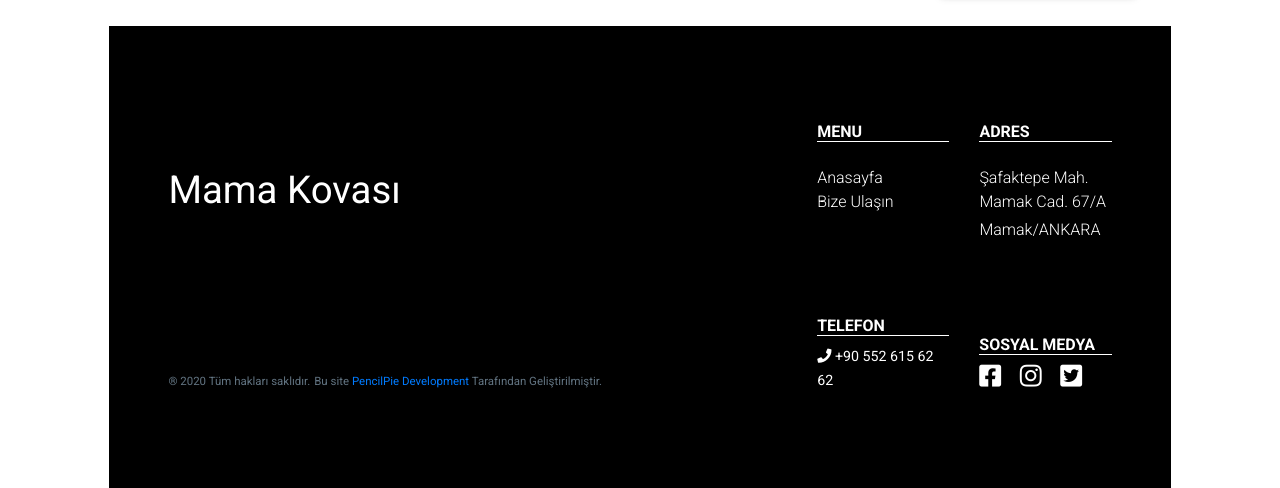
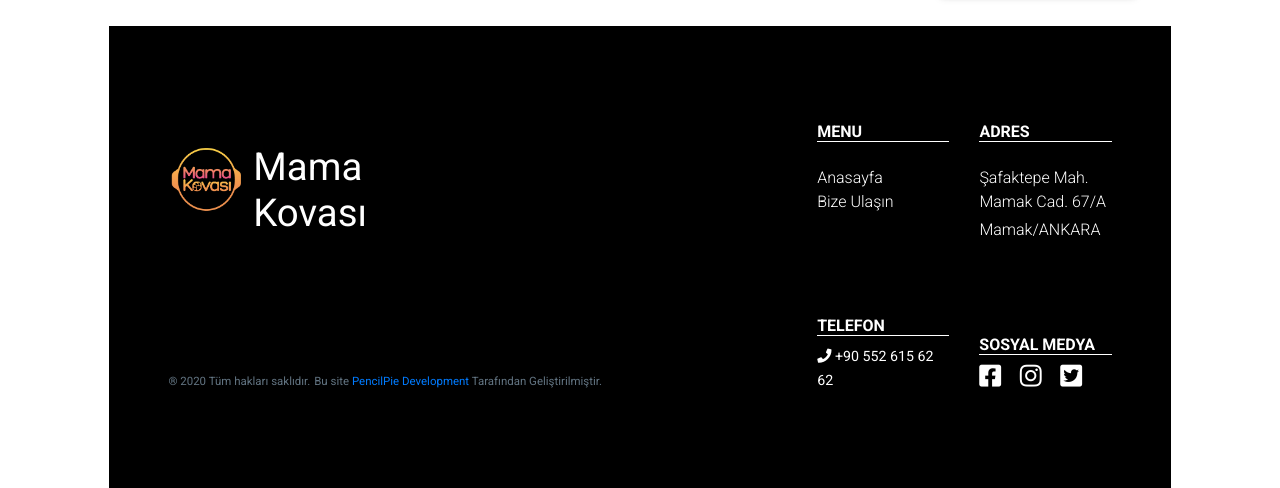
Before and after one commit to pencilpie19/mamaKovasi, a Django app: page /iletisim in a window 1280 px wide. Shown: the part 641-1129 px from the top of the page. Run offline with Django 3.2, Linux system fonts and the light colour scheme; some libraries are stand-ins or nearby versions.

Commit message:
Logo eklendi

```diff
--- a/templates/layout.html
+++ b/templates/layout.html
@@ -155,8 +155,21 @@
                 <div class="row my-5 justify-content-center py-5">
                     <div class="col-11">
                         <div class="row ">
-                            <div class="col-xl-8 col-md-4 col-sm-4 col-12 my-auto mx-auto a">
-                                <h3 class="text-muted mb-md-0 mb-5 bold-text">Mama Kovası</h3>
+                            <div class="col-xl-8 col-md-12 col-sm-4 col-12 my-auto mx-auto a">
+                                <div class="col-lg-6">
+                                    <div class="row">
+                                        <div class="row">
+                                            <div class="col-lg-3">
+                                                <img src="{% static "img/logo.png" %}" width="75px" height="70px">
+                                            </div>
+                                            <div class="col-lg-9 my-auto mx-auto a">
+                                                <h3 class="text-muted mb-md-0 mb-5 bold-text pr-4">Mama Kovası</h3>
+                                            </div>
+                                        </div>
+                                    </div>
+                                </div>
+
+
                             </div>
                             <div class="col-xl-2 col-md-4 col-sm-4 col-12">
                                 <h6 class="mb-3 mb-lg-4 bold-text text-bottom "><b>MENU</b></h6>
```
Also changed, not shown: static/img/logo.png.
